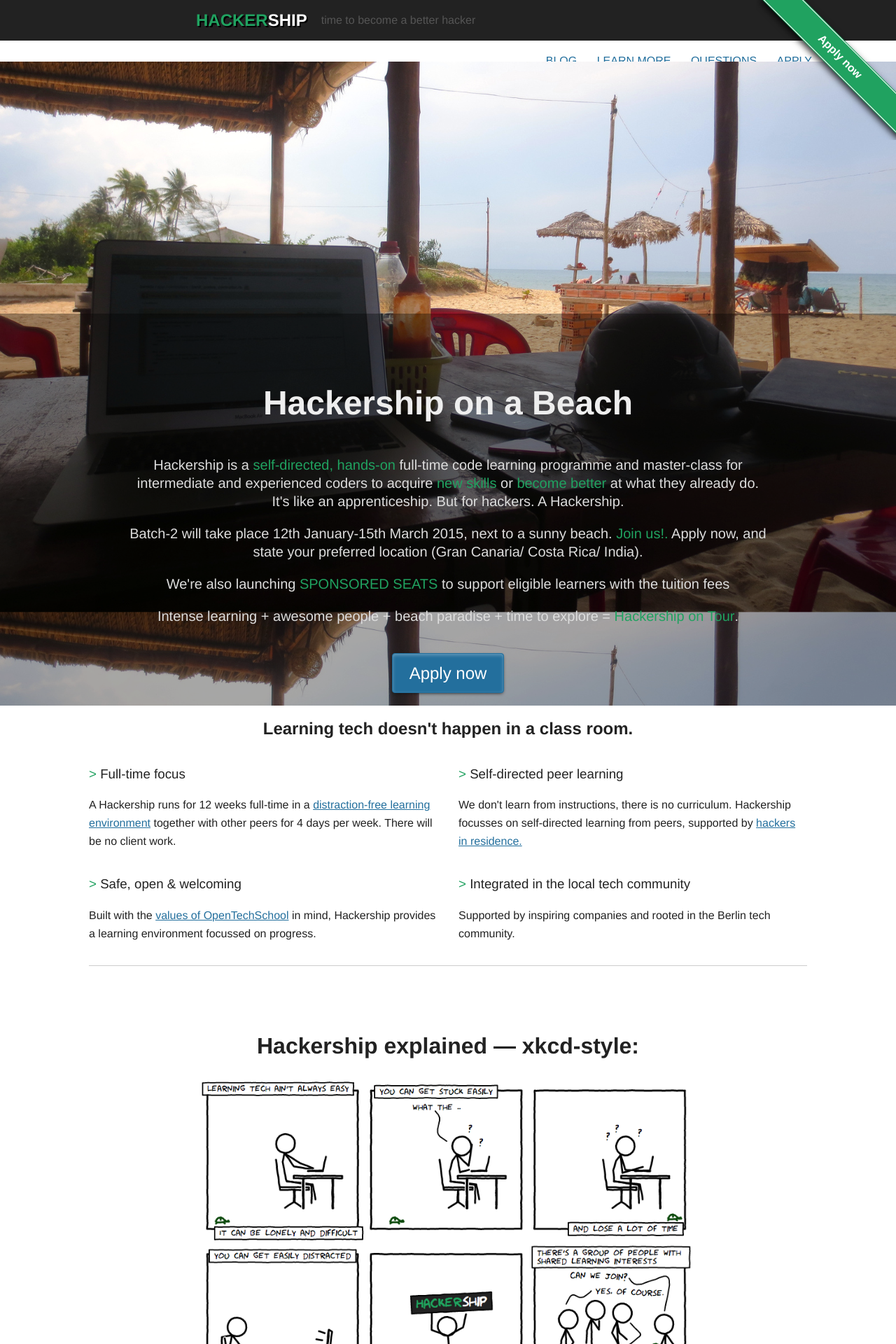
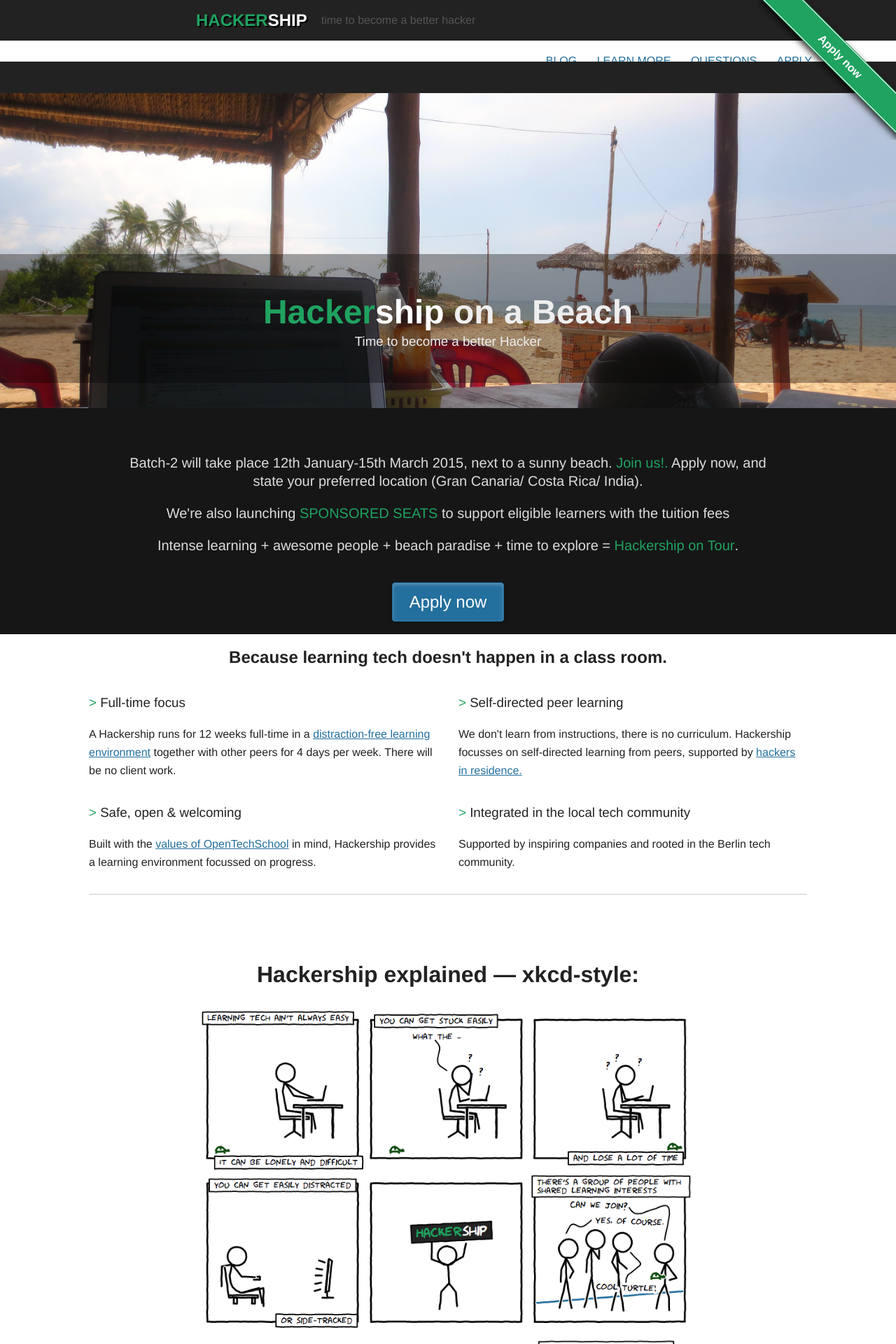
Before and after one commit to Hackership/website, a Jekyll site: the page built from index.html, in a window 1280 px wide. Shown: the top 1920 px of the page at 70% size. Built offline with Jekyll 4.4.1, drawn with Linux system fonts in a browser that asks for light colours; nearby versions of some CDN libraries.

Commit message:
fixup promo

```diff
--- a/_layouts/with-promo.html
+++ b/_layouts/with-promo.html
@@ -5,12 +5,16 @@ body_tags: "with-promo"
 
 <div class="promo">
 
+    <div class="beach">
+        <div class="in-beach">
+            <h1><span class="hacker">Hacker</span><span class="ship">ship</span> on a Beach</h1>
+            <h3>Time to become a better Hacker</h3>
+        </div>
+    </div>
+
     <div class="blocker">
         <div class="wrapper">
-            <h1>Hackership on a Beach</h1>
             <div>
-                <p class="description">Hackership is a <em>self-directed, hands-on</em> full-time code learning programme and master-class for intermediate and experienced coders to acquire <em>new skills</em> or <em>become better</em> at what they already do. <br> It's like an apprenticeship. But for hackers. A Hackership.
-                </p>
                 <p class="description">Batch-2 will take place 12th January-15th March 2015, next to a sunny beach. <em>Join us!.</em> Apply now, and state your preferred location (Gran Canaria/ Costa Rica/ India).
                 </p>
                 <p class="description">We're also launching <em>SPONSORED SEATS</em> to support eligible learners with the tuition fees</p>
--- a/css/main.css
+++ b/css/main.css
@@ -109,14 +109,28 @@ h2, h3, h4, h5 {
 }
 
 .promo {
-    /*background-color: #222;*/
+    background-color: #222;
+    position: relative;
+    padding-top: 5vh;
+    text-align: center;
+}
+
+.beach {
     background: url(/assets/beach_bg.jpg);
     background-size: 100% auto;
     position: relative;
-    padding-top: 40vh;
-    text-align: center;
+    height: 50vh;
 }
 
+.in-beach {
+    background: rgba(0, 0, 0, 0.35);
+    position: absolute;
+    color: #eee;
+    bottom: 4vh;
+    left: 0;
+    right: 0;
+    padding: 6vh 0 3vh 0;
+}
 
 .with-promo .main {
     padding-top: 0;
@@ -129,10 +143,14 @@ h2, h3, h4, h5 {
 
 .promo h1 {
     margin: 0;
-    padding: 6vh 0 3vh;
+    /*padding: 6vh 0 3vh;*/
     font-size: 3em;
     color: #eee;
-    line-height: 1.2em
+    line-height: 1.2em;
+}
+
+.promo h3 {
+    margin-top: 0;
 }
 
 .promo .blocker {
@@ -242,10 +260,12 @@ em {
     margin-left: 20px;
 }
 
+.hacker,
 .site-logo .hacker, .marker {
     color: #20A260;
 }
 
+.ship,
 .site-logo .ship {
     color: white;
 }
--- a/index.html
+++ b/index.html
@@ -2,7 +2,8 @@
 layout: with-promo
 ---
 
-<h2>Learning tech doesn't happen in a class room.</h2>
+
+<h2>Because learning tech doesn't happen in a class room.</h2>
 <div class="grid">
     <div class="grid-cell">
         <h3><span class="marker">></span> Full-time focus </h3>
```
